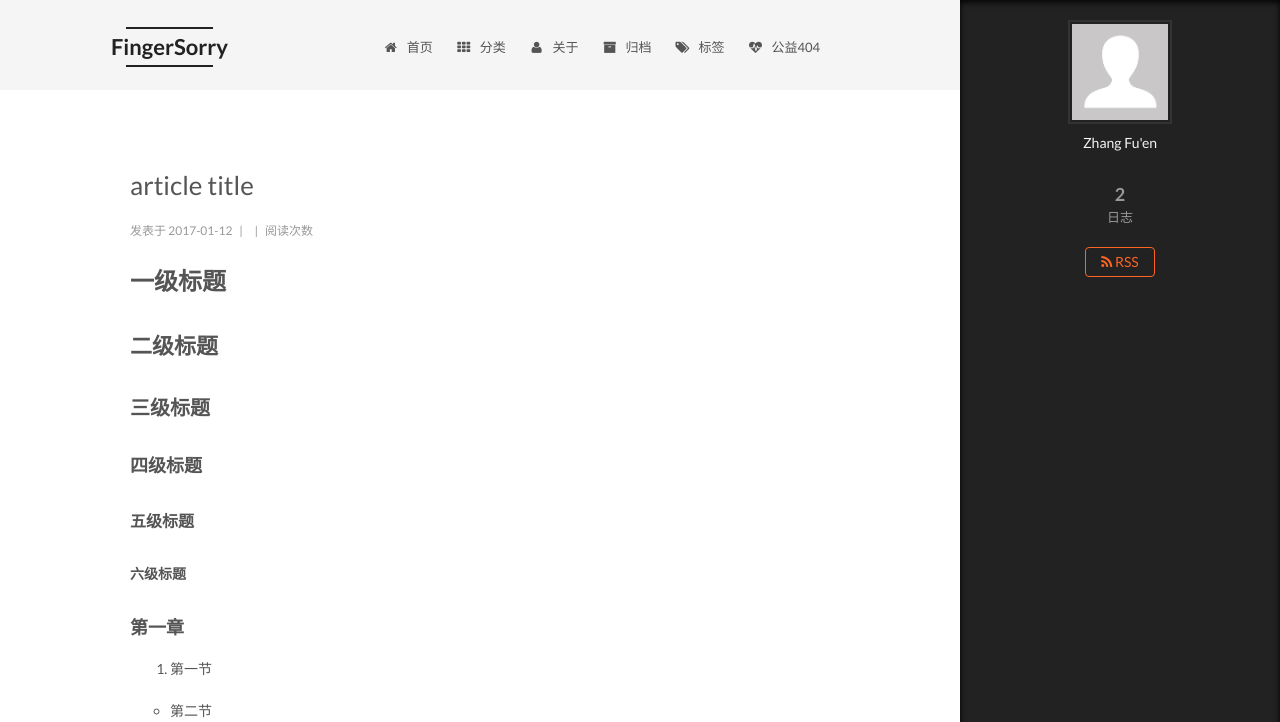
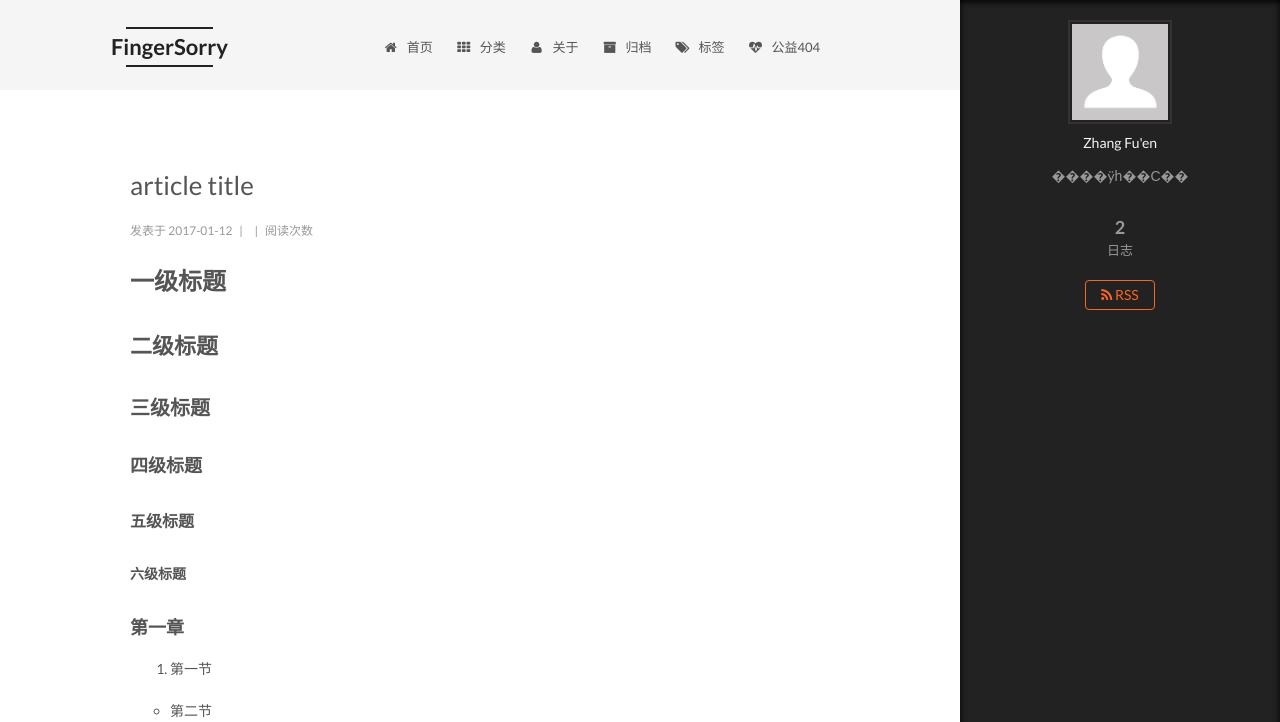
Before and after one commit to fingersorry/fingersorry.github.io, a plain HTML site: page index.html in a window 1280 px wide. Both pictures are taken after a click on the element 1217 px from the left and 742 px from the top of the page. Shown: the top 722 px of the page. Drawn offline with Linux system fonts and the light colour scheme; a script that the page names is missing.

Commit message:
Site updated: 2017-01-16 10:34:02

```diff
--- a/index.html
+++ b/index.html
@@ -86,12 +86,15 @@
 
 
 
+<meta name="description" content="����ÿһ��С��">
 <meta property="og:type" content="website">
 <meta property="og:title" content="FingerSorry">
 <meta property="og:url" content="http://yoursite.com/index.html">
 <meta property="og:site_name" content="FingerSorry">
+<meta property="og:description" content="����ÿһ��С��">
 <meta name="twitter:card" content="summary">
 <meta name="twitter:title" content="FingerSorry">
+<meta name="twitter:description" content="����ÿһ��С��">
 
 
 
@@ -530,7 +533,7 @@
                src="/images/avatar.gif"
                alt="Zhang Fu'en" />
           <p class="site-author-name" itemprop="name">Zhang Fu'en</p>
-          <p class="site-description motion-element" itemprop="description"></p>
+          <p class="site-description motion-element" itemprop="description">����ÿһ��С��</p>
         </div>
         <nav class="site-state motion-element">
           <div class="site-state-item site-state-posts">
```
Also changed, not shown: 2017/01/12/article-title/index.html (+3 -1 lines), 2017/01/12/hello-world/index.html (+1 -1 lines), archives/2017/01/index.html (+4 -1 lines), archives/2017/index.html (+4 -1 lines), archives/index.html (+4 -3 lines).
